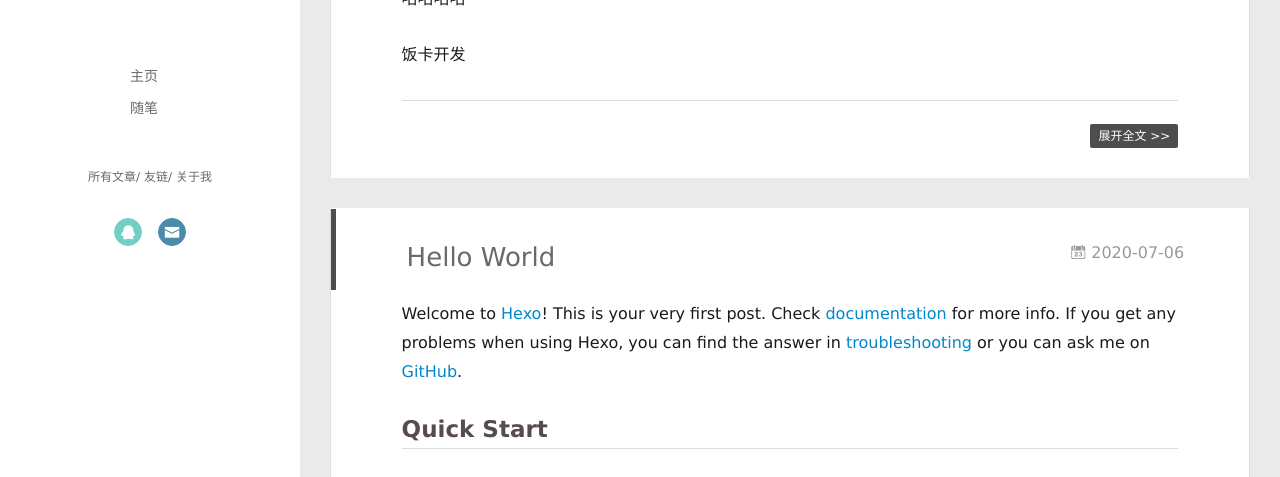
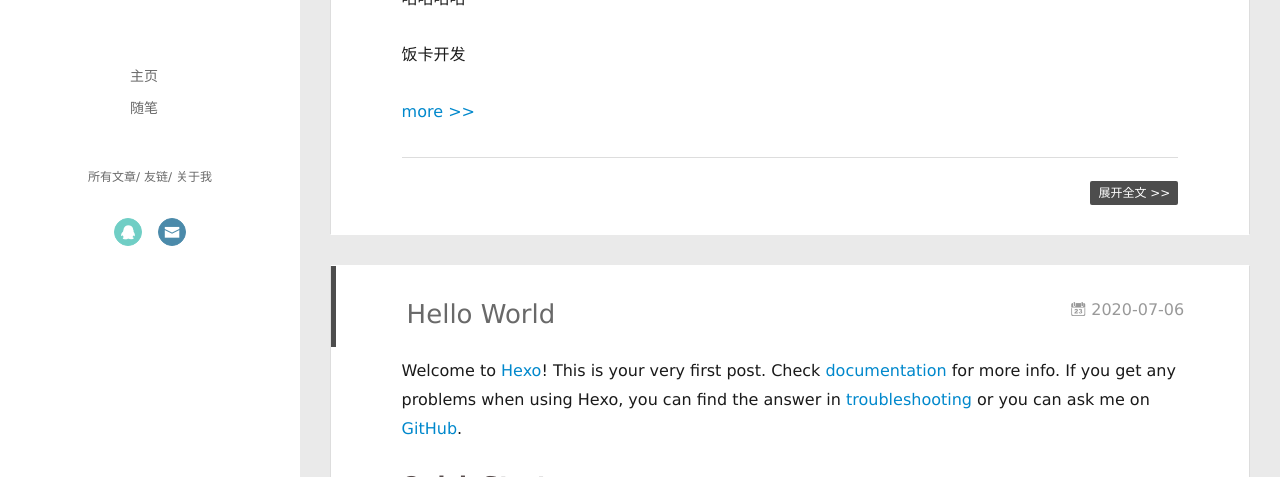
Before and after one commit to hjy2020/hjy2020.github.io, a plain HTML site: page index.html in a window 1280 px wide. Shown: the part 323-800 px from the top of the page. Drawn offline with Linux system fonts and the light colour scheme.

Commit message:
Site updated: 2020-07-06 22:18:05

```diff
--- a/index.html
+++ b/index.html
@@ -167,6 +167,8 @@
         <h3 id="一些话"><a href="#一些话" class="headerlink" title="一些话"></a>一些话</h3><p>大家好，今天第一次开通了自己的博客，我自己也是非常兴奋，以后会在这里分享自己的一些学习经历和日常生活的感想(●’◡’●)。哈啊啊啊啊啊啊啊啊啊啊啊啊啊啊啊啊啊</p>
 <h3 id="皮啊"><a href="#皮啊" class="headerlink" title="皮啊"></a>皮啊</h3><p>哈哈哈哈</p>
 <p>饭卡开发</p>
+
+          <a class="article-more-a" href="/2020/07/06/%E6%88%91%E7%9A%84%E7%AC%AC%E4%B8%80%E7%AF%87%E6%96%87%E7%AB%A0/#more">more >></a>
 
 
 
```
